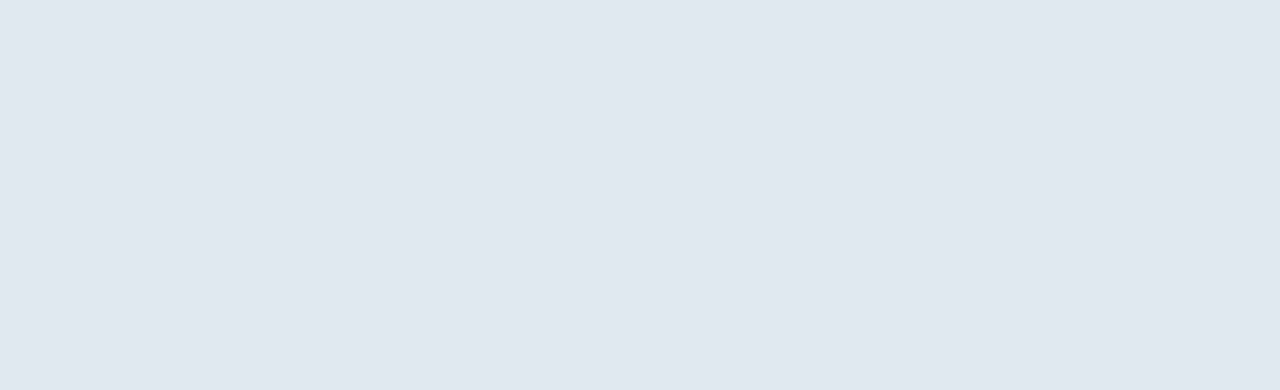
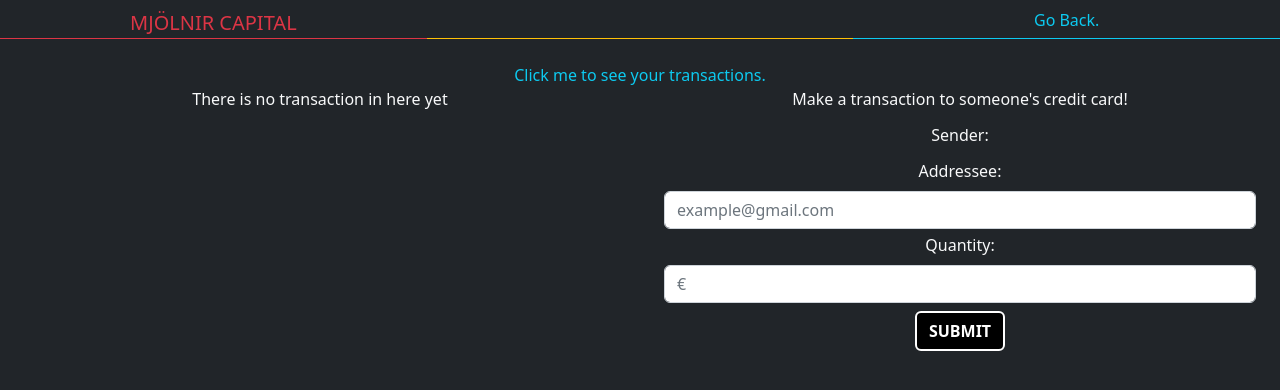
Before and after one commit to Coquixo/final-project-front, a React (Create React App) app: page /transactions in a window 1280 px wide. Shown: the top 390 px of the page. Built offline with nearby package versions, Linux system fonts and the light colour scheme.

Commit message:
now we have transactions view, we can see our transactions as a user and all transactions as an admin

```diff
--- a/src/App.js
+++ b/src/App.js
@@ -2,10 +2,10 @@ import "./App.css";
 import { BrowserRouter, Routes, Route } from "react-router-dom";
 import Home from "./containers/Home/Home";
 import Welcome from "./containers/Welcome/Welcome.jsx";
-import Menu from "./containers/Menu/Menu";
 import Profile from "./containers/ProfileView/Profile";
 import Balances from "./containers/BalancesView/Balances";
 import Transactions from "./containers/TransactionsView/Transactions";
+import AdminView from "./containers/AdminView/AdminView";
 
 function App() {
   return (
@@ -14,10 +14,10 @@ function App() {
         <Routes>
           <Route path="/welcome" element={<Welcome />} />
           <Route path="/" element={<Home />} />
-          <Route path="/menu" element={<Menu />} />
           <Route path="/profile" element={<Profile />} />
           <Route path="/balances" element={<Balances />} />
           <Route path="/transactions" element={<Transactions />} />
+          <Route path="/admin" element={<AdminView />} />
         </Routes>
       </BrowserRouter>
     </div>
--- a/src/components/Navbar/Navbar.jsx
+++ b/src/components/Navbar/Navbar.jsx
@@ -37,8 +37,11 @@ const MyNavBar = () => {
                 <Navbar.Toggle aria-controls="responsive-navbar-nav" />
                 <Navbar.Collapse id="responsive-navbar-nav">
                     <Nav className="me-auto">
-                        <Nav.Link href="/transactions">My Transactions</Nav.Link>
-                        <Nav.Link href="#pricing">MyCards</Nav.Link>
+                        <Nav.Link onClick={() => navigate("/transactions")}>My Transactions</Nav.Link>
+                        {userReduxCredentials.credentials.role === 1 ?
+                            <Nav.Link className="text-danger" onClick={() => navigate("/admin")}>Admin Tools</Nav.Link>
+                            : undefined
+                        }
                     </Nav>
                     <Nav>
                         <Nav.Link href="" className="text-info" onClick={logOut}>
--- /dev/null
+++ b/src/components/Wallet/Transactions/PostNewTransaction.jsx
@@ -0,0 +1,48 @@
+import React from "react";
+import { Button, Col, Container, Row, Form } from "react-bootstrap";
+import { useSelector } from "react-redux";
+import { userData } from "../../../services/slices/userSlice";
+
+const ExecuteNewTransaction = () => {
+    const userReduxCredentials = useSelector(userData);
+    const role = userReduxCredentials.credentials.role;
+    const email = userReduxCredentials.credentials.email;
+
+    return (
+        <Container>
+            <Form className="text-light">
+                <Form.Label>Make a transaction to someone's credit card!</Form.Label>
+                <Form.Group className="mt-1">
+                    <Form.Label>Sender:</Form.Label>
+                    {role === 1 ? (
+                        <Form.Control
+                            type="text"
+                            name="senderEmail"
+                            placeholder="example@gmail.com"
+                        />
+                    ) : (
+                        <>
+                            {" "}
+                            {email}
+                        </>
+                    )}
+                </Form.Group>
+                <Form.Group className="mt-1">
+                    <Form.Label>Addressee:</Form.Label>
+                    <Form.Control
+                        type="text"
+                        name="addresseeEmail"
+                        placeholder="example@gmail.com"
+                    />
+                </Form.Group>
+                <Form.Group className="mt-1">
+                    <Form.Label>Quantity:</Form.Label>
+                    <Form.Control type="number" name="Quantity" placeholder="€" />
+                </Form.Group>
+                <Button className="my-2 submitButton">SUBMIT</Button>
+            </Form>
+        </Container>
+    );
+};
+
+export default ExecuteNewTransaction;
--- /dev/null
+++ b/src/containers/AdminView/AdminView.jsx
@@ -0,0 +1,11 @@
+import React from "react";
+
+const AdminView = () => {
+    return (
+        <div>
+
+        </div>
+    )
+}
+
+export default AdminView
--- a/src/containers/BalancesView/Balances.jsx
+++ b/src/containers/BalancesView/Balances.jsx
@@ -71,7 +71,7 @@ const Balances = () => {
                 <Row className="align-items-center bg-dark text-light">
                     <Col>Credit Options</Col>
                     <Col>
-                        <Row fluid>
+                        <Row fluid="true">
                             {creditBalances === null ? (
                                 <CreateWallet name={"credit"} cardId={1} userId={userId} />
                             ) : (
@@ -108,7 +108,7 @@ const Balances = () => {
                 <Row className="align-items-center bg-dark text-light">
                     <Col>Debit Options</Col>
                     <Col>
-                        <Row fluid>
+                        <Row fluid="true">
 
                             {debitBalances === null ? (
                                 <CreateWallet name={"debit"} cardId={2} userId={userId} />
--- a/src/containers/TransactionsView/Transactions.jsx
+++ b/src/containers/TransactionsView/Transactions.jsx
@@ -1,7 +1,101 @@
-import React from "react";
+import React, { useEffect, useState } from "react";
+import { Col, Container, Row } from "react-bootstrap";
+import { useSelector } from "react-redux";
+import {
+    getAllTransactions,
+    getUserTransaction,
+} from "../../services/apiCalls";
+import { userData } from "../../services/slices/userSlice";
+import { useNavigate } from "react-router";
+import ExecuteNewTransaction from "../../components/Wallet/Transactions/PostNewTransaction";
 
 const Transactions = () => {
+    const navigate = useNavigate();
+    const userReduxCredentials = useSelector(userData);
+    const userId = userReduxCredentials.credentials.id;
+    const userRole = userReduxCredentials.credentials.role;
+    const token = userReduxCredentials.credentials.token;
+    const [transactionsData, setTransactionsData] = useState([]);
 
-}
+    const giveUserTransactionsRequest = () => {
+        getUserTransaction(userId, token).then((transaction) => {
+            setTransactionsData(transaction.data);
+        });
+    };
+
+    const giveAllTransactionsRequest = () => {
+        getAllTransactions(token).then((transaction) => {
+            setTransactionsData(transaction.data);
+        });
+    };
+    return (
+        <div className="vh-100 bg-dark">
+            <Container fluid>
+                <Row className="bg-dark py-2">
+                    <Col className="border-bottom square border-danger">
+                        <span
+                            onClick={() => navigate("/welcome")}
+                            className="text-danger linkButton fs-5">
+                            MJÖLNIR CAPITAL
+                        </span>
+                    </Col>
+                    <Col className="border-bottom square border-warning"></Col>
+                    <Col className="border-bottom square border-info">
+                        <span
+                            onClick={() => navigate("/balances")}
+                            className="linkButton text-info d-flex align-items-center justify-content-center">
+                            Go Back.
+                        </span>
+                    </Col>
+                </Row>
+                <Row fluid className="d-flex justify-content-center bg-dark mt-3">
+                    <Col onClick={giveUserTransactionsRequest} sm={6}>
+                        {" "}
+                        <span className="text-info linkButton">
+                            {" "}
+                            Click me to see your transactions.
+                        </span>
+                    </Col>
+                    {userRole === 1 ? (
+                        <Col onClick={giveAllTransactionsRequest}>
+                            <span className="text-warning linkButton">
+                                Click here to see all transactions
+                            </span>
+                        </Col>
+                    ) : undefined}
+                </Row>
+                <Row>
+                    <Col className="bg-dark text-light">
+                        {transactionsData.length !== 0 ? (
+                            <Row>
+                                {transactionsData.map((transaction, index) => {
+                                    return (
+                                        <Col key={index} sm={6} className="p-5 border rounded ">
+                                            <Row className="text-warning border border-top-0 border-start-0 border-end-0">
+                                                Transaction {index + 1}
+                                            </Row>
+                                            <Row>Sender's Wallet Id:{transaction.sender_wallet}</Row>
+                                            <Row>
+                                                Addressee Wallet Id:{transaction.addressee_wallet}
+                                            </Row>
+                                            <Row>Quantity:{transaction.quantity}</Row>
+                                            <Row>Date:{transaction.createdAt}</Row>
+                                        </Col>
+                                    );
+                                })}
+                            </Row>
+                        ) : (
+                            "There is no transaction in here yet"
+                        )}
+                    </Col>
+                    <Col className="bg-dark text-light ">
+                        {" "}
+                        <ExecuteNewTransaction />
+                    </Col>
+                </Row>
+            </Container>
+        </div>
+    );
+};
 
 export default Transactions;
```
Also changed, not shown: src/containers/Menu/Menu.jsx (deleted, +0 -7 lines), src/services/apiCalls.js (+9 -5 lines), src/containers/Menu/Menu.scss (deleted).
